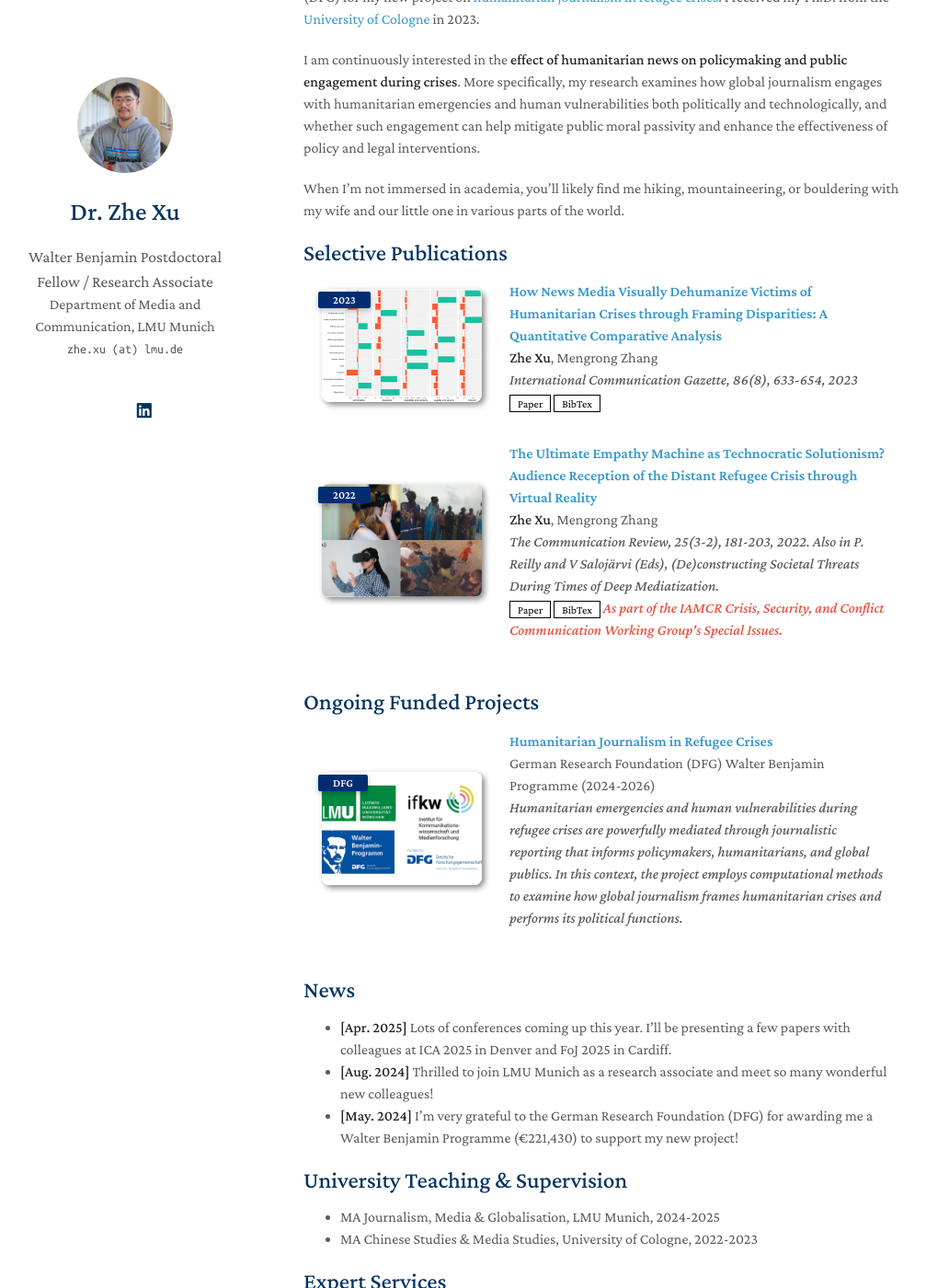
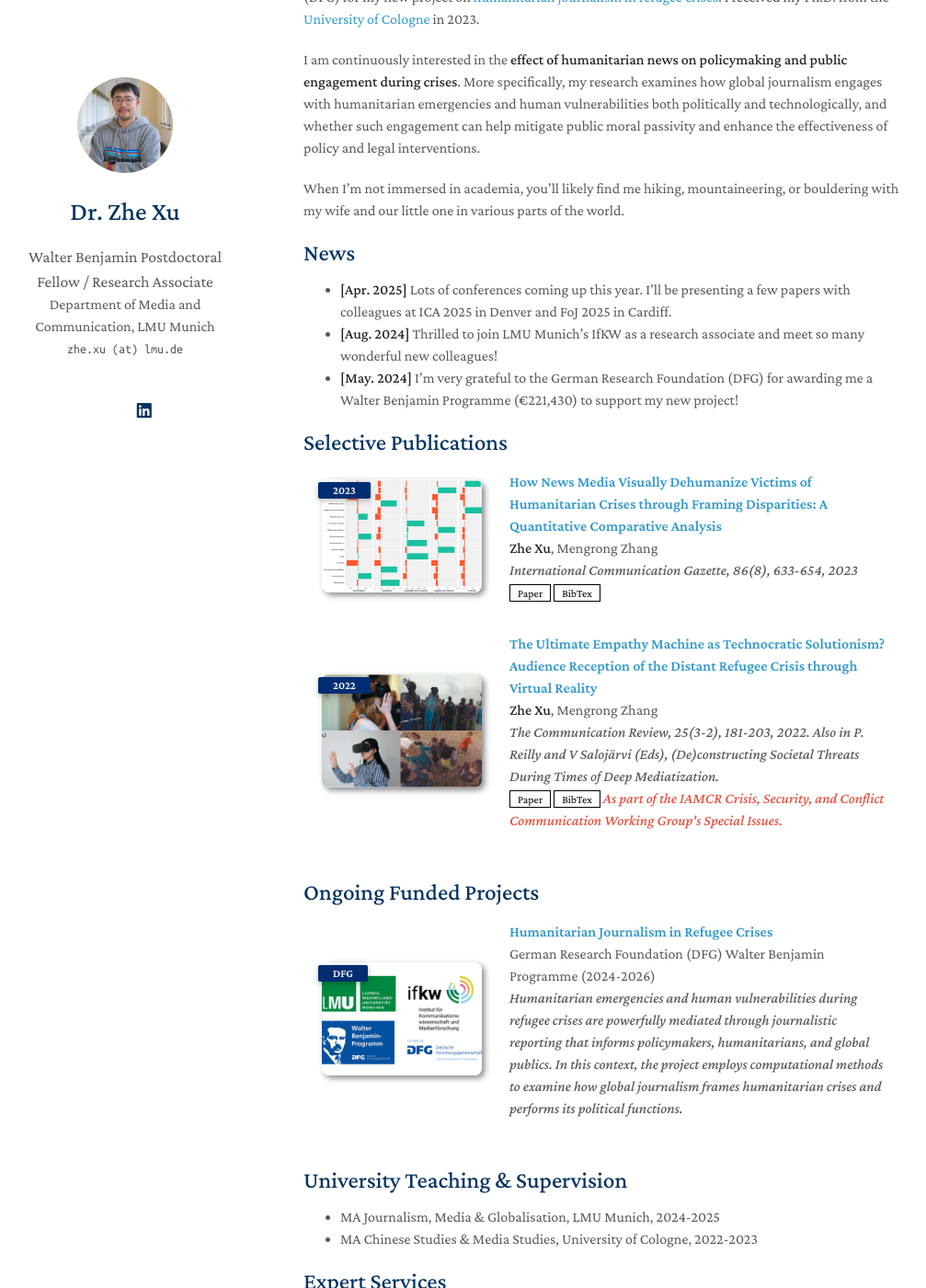
Before and after one commit to zhexuphd/home, a Jekyll site: the page built from index.md, in a window 1280 px wide and 1400 px high, scrolled down 220 px. Shown: the whole window at 92% size, without its empty margins (140-1147 px from the left). Built offline with Jekyll 4.4.1, drawn with Linux system fonts in a browser that asks for light colours; a style sheet for code colours, icons or effects is not loaded; our own code applies the rules of GitHub Pages for plain Markdown files.

Commit message:
Update index.md

```diff
--- a/index.md
+++ b/index.md
@@ -10,14 +10,14 @@ I am continuously interested in the **effect of humanitarian news on policymakin
 
 When I’m not immersed in academia, you’ll likely find me hiking, mountaineering, or bouldering with my wife and our little one in various parts of the world.
 
+## News
+- **[Apr. 2025]** Lots of conferences coming up this year. I'll be presenting a few papers with colleagues at ICA 2025 in Denver and FoJ 2025 in Cardiff.
+- **[Aug. 2024]** Thrilled to join LMU Munich's IfKW as a research associate and meet so many wonderful new colleagues!
+- **[May. 2024]** I’m very grateful to the German Research Foundation (DFG) for awarding me a Walter Benjamin Programme (€221,430) to support my new project!
+
 {% include_relative _includes/publications.md %}
 
 {% include_relative _includes/dfg.md %}
-
-## News
-- **[Apr. 2025]** Lots of conferences coming up this year. I'll be presenting a few papers with colleagues at ICA 2025 in Denver and FoJ 2025 in Cardiff.
-- **[Aug. 2024]** Thrilled to join LMU Munich as a research associate and meet so many wonderful new colleagues!
-- **[May. 2024]** I’m very grateful to the German Research Foundation (DFG) for awarding me a Walter Benjamin Programme (€221,430) to support my new project!
 
 ## University Teaching & Supervision
 
```
